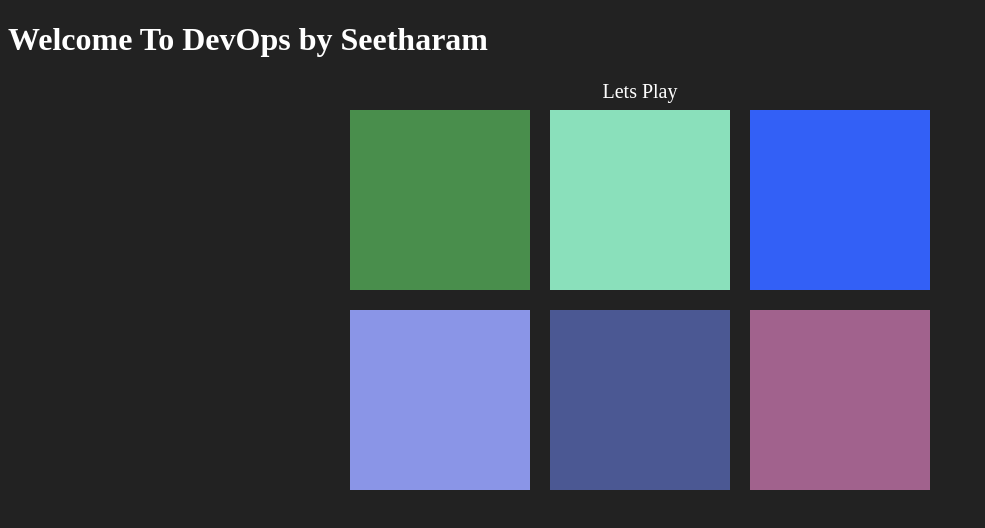
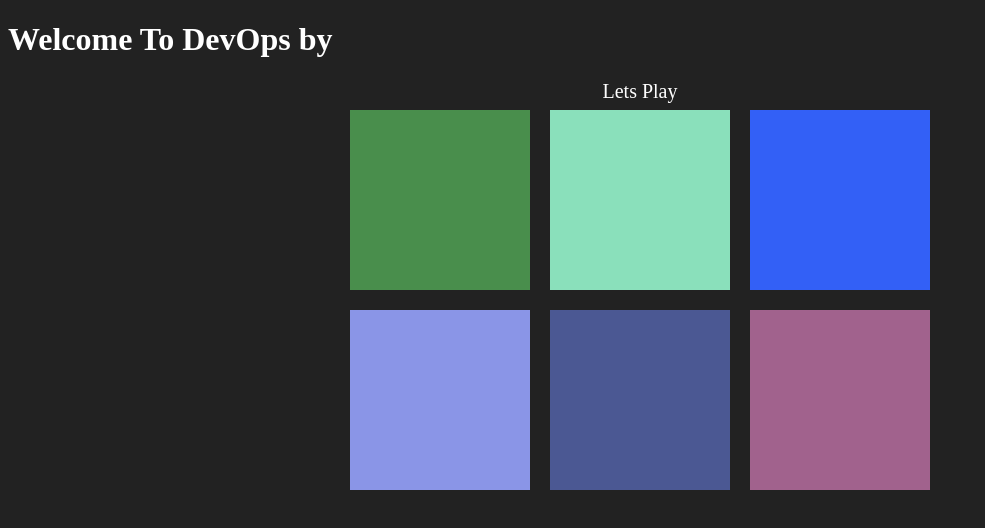
Before and after one commit to sitaramchowdaryunnam/DockerTest1, a plain HTML site: page index.html in a window 1280 px wide. Shown: the whole page, without its empty margins (0-985 px from the left). Drawn offline with Linux system fonts and the light colour scheme.

Commit message:
Update index.html

```diff
--- a/index.html
+++ b/index.html
@@ -8,7 +8,7 @@
 	<title>Color Game</title>
 </head>
 <body>
-	<h1>Welcome To DevOps by Seetharam</h1>
+	<h1>Welcome To DevOps by </h1>
 	<div id="smallcont">
 		<div></div>
 		<div id="try1">Lets Play</div>
```
